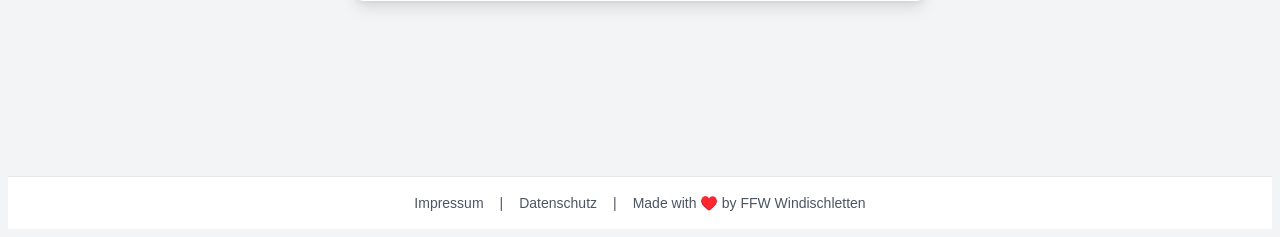
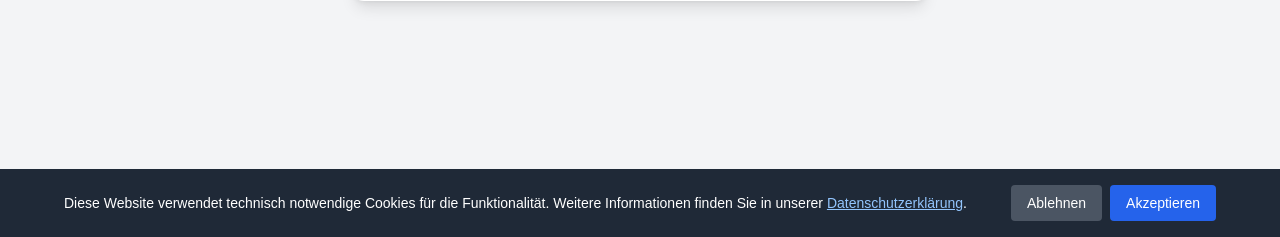
Before and after one commit to BassdoxXx/simple_invites, a Flask app: page /auth/change_password in a window 1280 px wide. Shown: the part 563-800 px from the top of the page. Run offline with Flask 3, Linux system fonts and the light colour scheme; a user stored in the database is signed in; some libraries are stand-ins or nearby versions.

Commit message:
added cookie banner

```diff
--- a/app/templates/layout_base.html
+++ b/app/templates/layout_base.html
@@ -73,6 +73,64 @@
     {% endif %}
   {% endwith %}
 
+  <!-- Cookie Banner -->
+  <div id="cookieBanner" class="fixed bottom-0 left-0 right-0 bg-gray-800 text-white p-4 shadow-lg z-50 transform translate-y-full transition-transform duration-300" style="display: none;">
+    <div class="max-w-6xl mx-auto flex flex-col sm:flex-row items-center justify-between gap-4">
+      <div class="text-sm">
+        <p>Diese Website verwendet technisch notwendige Cookies für die Funktionalität. Weitere Informationen finden Sie in unserer
+          <a href="{{ url_for('public.legal_datenschutz') }}" class="text-blue-300 hover:text-blue-200 underline">Datenschutzerklärung</a>.
+        </p>
+      </div>
+      <div class="flex gap-2 flex-shrink-0">
+        <button onclick="declineCookies()" class="bg-gray-600 hover:bg-gray-700 text-white px-4 py-2 rounded text-sm font-medium">
+          Ablehnen
+        </button>
+        <button onclick="acceptCookies()" class="bg-blue-600 hover:bg-blue-700 text-white px-4 py-2 rounded text-sm font-medium">
+          Akzeptieren
+        </button>
+      </div>
+    </div>
+  </div>
+
+  <!-- Cookie Banner Script -->
+  <script>
+    function showCookieBanner() {
+      const banner = document.getElementById('cookieBanner');
+      const cookieChoice = localStorage.getItem('cookiesAccepted');
+      if (cookieChoice === null) { // Nur anzeigen wenn noch keine Wahl getroffen wurde
+        banner.style.display = 'block';
+        setTimeout(() => {
+          banner.classList.remove('translate-y-full');
+        }, 100);
+      }
+    }
+
+    function acceptCookies() {
+      localStorage.setItem('cookiesAccepted', 'true');
+      hideCookieBanner();
+    }
+
+    function declineCookies() {
+      localStorage.setItem('cookiesAccepted', 'false');
+      hideCookieBanner();
+      // Optional: Hier könntest du Analytics/Marketing-Cookies deaktivieren
+      console.log('Cookies abgelehnt - nur technisch notwendige Cookies werden verwendet');
+    }
+
+    function hideCookieBanner() {
+      const banner = document.getElementById('cookieBanner');
+      banner.classList.add('translate-y-full');
+      setTimeout(() => {
+        banner.style.display = 'none';
+      }, 300);
+    }
+
+    // Show banner after page load
+    document.addEventListener('DOMContentLoaded', function() {
+      setTimeout(showCookieBanner, 1000);
+    });
+  </script>
+
   <!-- Ersetze die bestehende main-Zeile mit einer mobilfreundlichen Version ohne Seitenränder -->
   <main class="flex-grow w-full p-0 md:p-4">
     {% block content %}{% endblock %}
```
